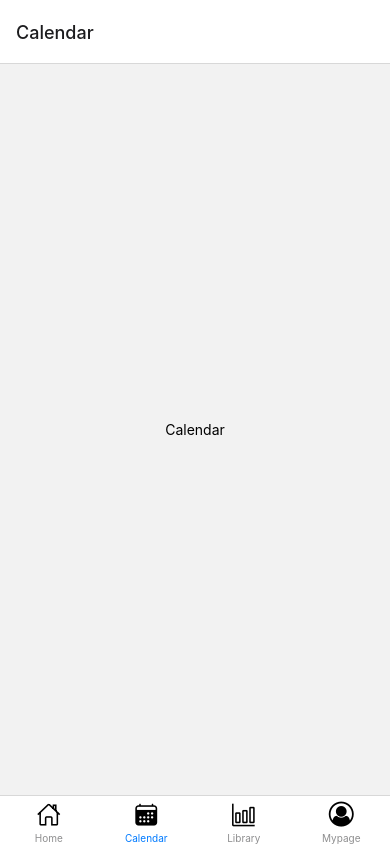
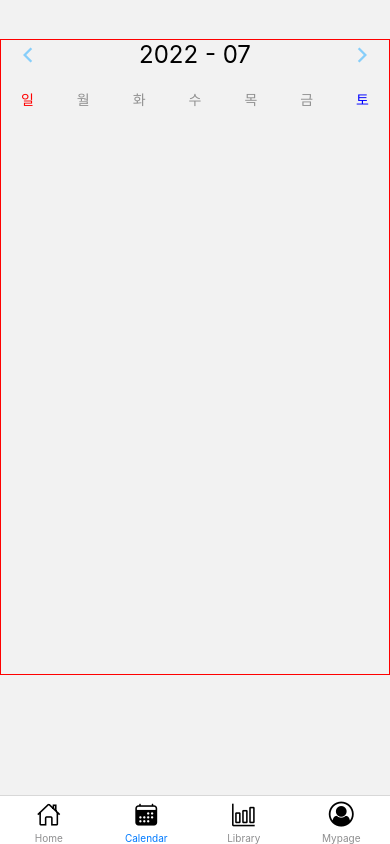
Before and after one commit to starguys/bunit-report, a React Native app: screen /Calendar in a window 390 px wide. Built offline with nearby package versions, Linux system fonts and the light colour scheme.

Commit message:
install moment

```diff
--- a/package.json
+++ b/package.json
@@ -16,6 +16,7 @@
     "expo": "~45.0.0",
     "expo-splash-screen": "~0.15.1",
     "expo-status-bar": "~1.3.0",
+    "moment": "^2.29.4",
     "react": "17.0.2",
     "react-dom": "17.0.2",
     "react-native": "0.68.2",
--- /dev/null
+++ b/src/Componets/CalendarItem.js
@@ -0,0 +1,96 @@
+import React, { useState } from "react";
+import styled from "styled-components/native";
+import Icon from "react-native-vector-icons/Ionicons";
+
+const CalendarItem = () => {
+  const today = new Date();
+
+  const todayYear = today.getFullYear();
+  const todayMonth = today.getMonth() + 1;
+  //   const todayMonth = 10;
+  const todayDate = today.getDate();
+
+  const [selectedYear, setSelectedYear] = useState(todayYear);
+  const [selectedMonth, setSelectedMonth] = useState(todayMonth);
+
+  return (
+    <Container>
+      {/* Header */}
+      <HeaderContainer>
+        <HeaderLeftBox>
+          <Icon name="chevron-back" size={24} style={{ color: "#87CEFA" }} />
+        </HeaderLeftBox>
+        <HeaderCenterBox>
+          <HeaderCenterText>
+            {selectedYear} -{" "}
+            {selectedMonth >= 10 ? selectedMonth : "0" + selectedMonth}
+          </HeaderCenterText>
+        </HeaderCenterBox>
+        <HeaderRightBox>
+          <Icon name="chevron-forward" size={24} style={{ color: "#87CEFA" }} />
+        </HeaderRightBox>
+      </HeaderContainer>
+
+      {/* Body */}
+      <BodyContainer>
+        <WeekContainer>
+          <WeekSundayText>일</WeekSundayText>
+          <WeekDayText>월</WeekDayText>
+          <WeekDayText>화</WeekDayText>
+          <WeekDayText>수</WeekDayText>
+          <WeekDayText>목</WeekDayText>
+          <WeekDayText>금</WeekDayText>
+          <WeekSatdayText>토</WeekSatdayText>
+        </WeekContainer>
+      </BodyContainer>
+    </Container>
+  );
+};
+
+const Container = styled.View`
+  width: 100%;
+  height: 80%;
+  border: solid 1px red;
+  margin-top: 10%;
+`;
+
+const HeaderContainer = styled.View`
+  flex-direction: row;
+  align-items: center;
+  justify-content: space-between;
+  padding: 0px 15px;
+`;
+
+const HeaderLeftBox = styled.View``;
+
+const HeaderCenterBox = styled.View``;
+
+const HeaderCenterText = styled.Text`
+  font-size: 24px;
+`;
+
+const HeaderRightBox = styled.View``;
+
+const BodyContainer = styled.View`
+  padding: 20px;
+`;
+
+const WeekContainer = styled.View`
+  flex-direction: row;
+  align-items: center;
+  justify-content: space-between;
+`;
+
+const WeekSundayText = styled.Text`
+  color: #ff0000;
+`;
+
+const WeekSatdayText = styled.Text`
+  color: #0000ff;
+`;
+
+const WeekDayText = styled.Text`
+  opacity: 0.4;
+`;
+
+export default CalendarItem;
--- a/src/Navigation/Navigator.js
+++ b/src/Navigation/Navigator.js
@@ -12,7 +12,7 @@ import Mypage from "../Screen/Mypage";
 const Stack = createBottomTabNavigator();
 
 export default () => (
-  <Stack.Navigator>
+  <Stack.Navigator screenOptions={{ headerShown: false }}>
     <Stack.Screen
       name="Home"
       component={Home}
--- a/src/Screen/Calendar.js
+++ b/src/Screen/Calendar.js
@@ -1,18 +1,18 @@
 import React from "react";
 import { Text } from "react-native";
 import styled from "styled-components/native";
+import CalendarItem from "../Componets/CalendarItem";
 
 const Calendar = () => {
   return (
     <Container>
-      <Text>Calendar</Text>
+      <CalendarItem />
     </Container>
   );
 };
 
-const Container = styled.View`
+const Container = styled.SafeAreaView`
   flex: 1;
-  justify-content: center;
   align-items: center;
 `;
 
```
Also changed, not shown: 1 other file (tests, documents, lock files or other folders).
